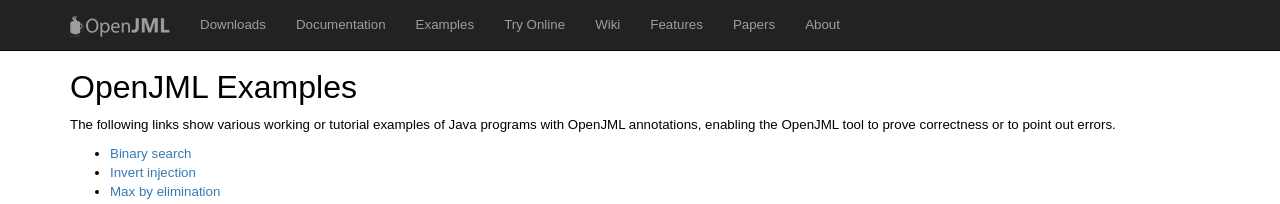
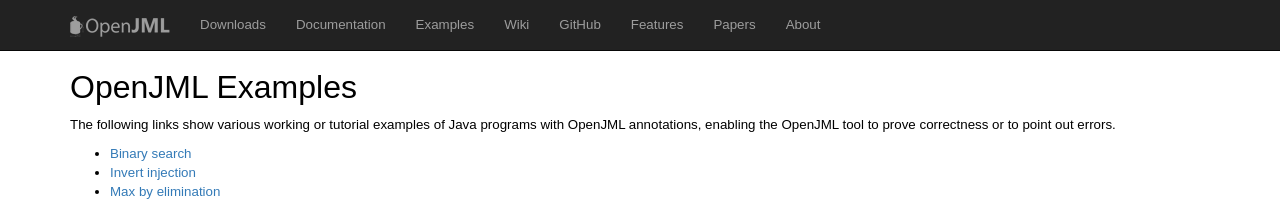
Before and after one commit to OpenJML/openjml.github.io, a Jekyll site: the page built from examples/index.html, in a window 1280 px wide. Shown: the top 204 px of the page. Built offline with Jekyll 4.4.1, drawn with Linux system fonts in a browser that asks for light colours.

Commit message:
Adding link to GiHub source

```diff
--- a/_includes/nav.html
+++ b/_includes/nav.html
@@ -19,8 +19,8 @@
 	<li class="active"><a href="/downloads">Downloads</a></li>
         <li><a href="/documentation">Documentation</a></li>
         <li><a href="/examples">Examples</a></li>
-        <li><a href="http://www.rise4fun.com/OpenJMLESC/">Try Online</a></li>
         <li><a href="https://github.com/OpenJML/OpenJML/wiki">Wiki</a></li>
+	<li><a href="https://github.com/OpenJML/OpenJML">GitHub</a></li>
 	<li><a href="/features">Features</a></li>
 	<li><a href="/papers">Papers</a></li>
         <li><a href="/about">About</a></li>
@@ -30,8 +30,8 @@
 	<li><a href="/downloads">Downloads</a></li>
         <li class="active"><a href="/documentation">Documentation</a></li>
         <li><a href="/examples">Examples</a></li>
-        <li><a href="http://www.rise4fun.com/OpenJMLESC/">Try Online</a></li>
 	<li><a href="https://github.com/OpenJML/OpenJML/wiki">Wiki</a></li>
+	<li><a href="https://github.com/OpenJML/OpenJML">GitHub</a></li>
 	<li><a href="/documentation/features.shtml">Features</a></li>
 	<li><a href="/papers">Papers</a></li>
         <li><a href="/about">About</a></li>
@@ -41,8 +41,8 @@
 	<li><a href="/downloads">Downloads</a></li>
         <li><a href="/documentation">Documentation</a></li>
         <li><a href="/examples">Examples</a></li>
-        <li><a href="http://www.rise4fun.com/OpenJMLESC/">Try Online</a></li>
 	<li><a href="https://github.com/OpenJML/OpenJML/wiki">Wiki</a></li>
+	<li><a href="https://github.com/OpenJML/OpenJML">GitHub</a></li>
 	<li class="active"><a href="/documentation/features.shtml">Features</a></li>
 	<li><a href="/papers">Papers</a></li>
         <li><a href="/about">About</a></li>
@@ -52,8 +52,8 @@
 	<li><a href="/downloads">Downloads</a></li>
         <li><a href="/documentation">Documentation</a></li>
         <li><a href="/examples">Examples</a></li>
-        <li><a href="http://www.rise4fun.com/OpenJMLESC/">Try Online</a></li>
 	<li><a href="https://github.com/OpenJML/OpenJML/wiki">Wiki</a></li>
+	<li><a href="https://github.com/OpenJML/OpenJML">GitHub</a></li>
 	<li><a href="/documentation/features.shtml">Features</a></li>
 	<li><a href="/papers">Papers</a></li>
         <li  class="active"><a href="/about">About</a></li>
@@ -63,8 +63,8 @@
 	<li><a href="/downloads">Downloads</a></li>
         <li><a href="/documentation">Documentation</a></li>
         <li><a href="/examples">Examples</a></li>
-        <li><a href="http://www.rise4fun.com/OpenJMLESC/">Try Online</a></li>
 	<li><a href="https://github.com/OpenJML/OpenJML/wiki">Wiki</a></li>
+	<li><a href="https://github.com/OpenJML/OpenJML">GitHub</a></li>
 	<li><a href="/documentation/features.shtml">Features</a></li>
 	<li  class="active"><a href="/papers">Papers</a></li>
         <li  ><a href="/about">About</a></li>
@@ -74,8 +74,8 @@
 	<li><a href="/downloads">Downloads</a></li>
         <li><a href="/documentation">Documentation</a></li>
         <li><a href="/examples">Examples</a></li>
-        <li><a href="http://www.rise4fun.com/OpenJMLESC/">Try Online</a></li>
 	<li><a href="https://github.com/OpenJML/OpenJML/wiki">Wiki</a></li>
+	<li><a href="https://github.com/OpenJML/OpenJML">GitHub</a></li>
 	<li><a href="/documentation/features.shtml">Features</a></li>
 	<li><a href="/papers">Papers</a></li>
         <li><a href="/about">About</a></li>
```
Also changed, not shown: other parts of _includes/nav.html (+5 -0 lines).
